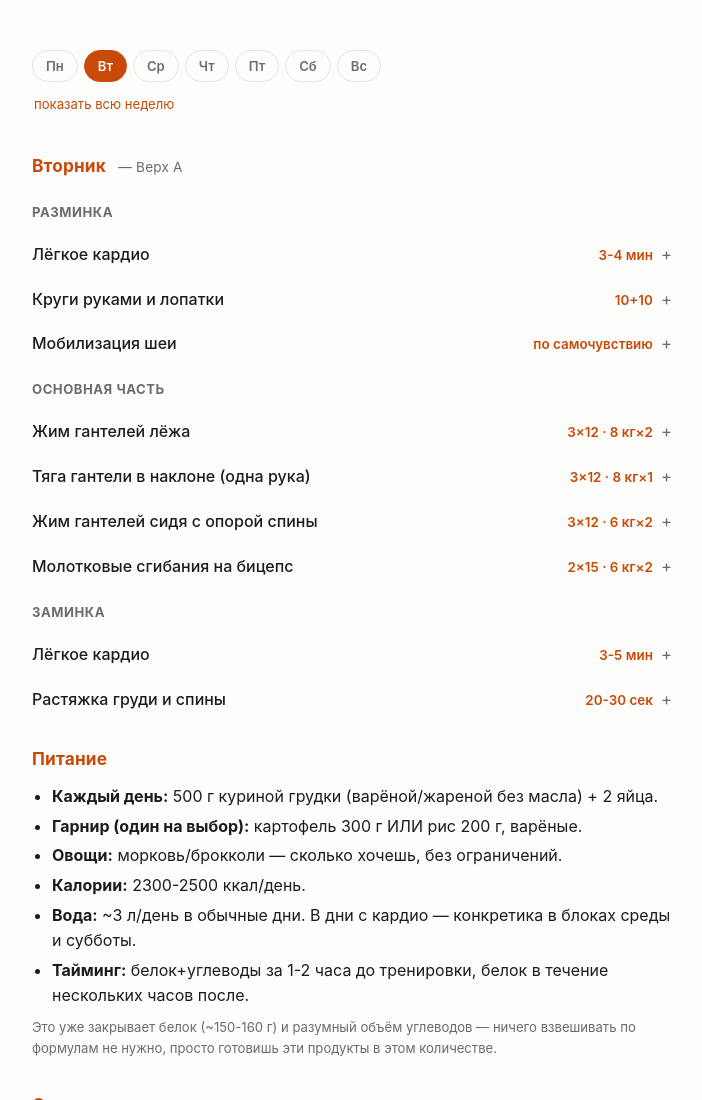
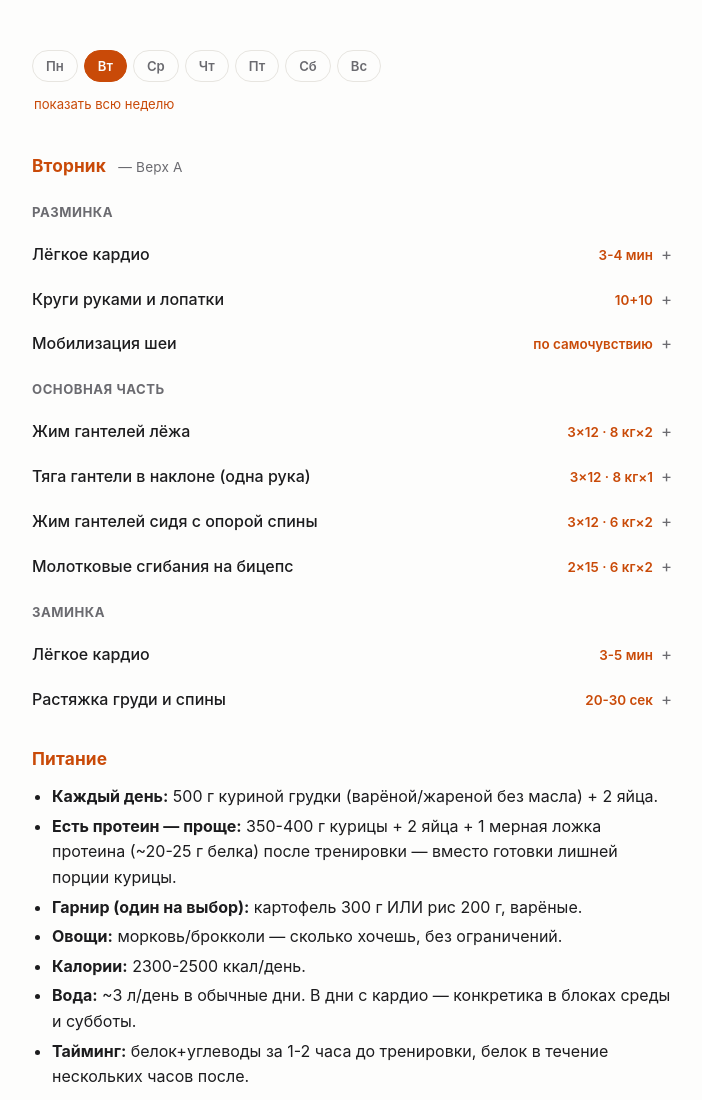
Before and after one commit to stepanovis/training-plan, a plain HTML site: page index.html in a window 1280 px wide. Shown: the top 1100 px of the page, without its empty margins (288-990 px from the left). Drawn offline with Linux system fonts and the light colour scheme.

Commit message:
Add protein powder as a convenient option in the nutrition template

```diff
--- a/index.html
+++ b/index.html
@@ -388,6 +388,7 @@
 <h2>Питание</h2>
 <ul>
   <li><strong>Каждый день:</strong> 500 г куриной грудки (варёной/жареной без масла) + 2 яйца.</li>
+  <li><strong>Есть протеин — проще:</strong> 350-400 г курицы + 2 яйца + 1 мерная ложка протеина (~20-25 г белка) после тренировки — вместо готовки лишней порции курицы.</li>
   <li><strong>Гарнир (один на выбор):</strong> картофель 300 г ИЛИ рис 200 г, варёные.</li>
   <li><strong>Овощи:</strong> морковь/брокколи — сколько хочешь, без ограничений.</li>
   <li><strong>Калории:</strong> 2300-2500 ккал/день.</li>
```
